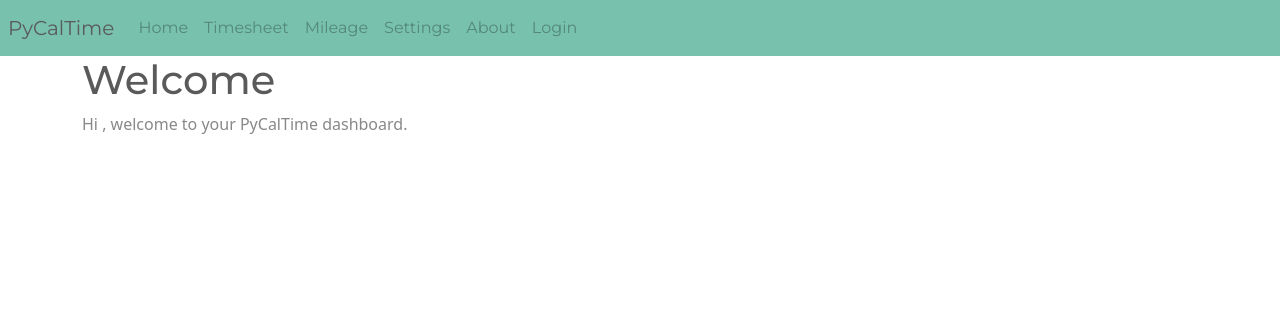
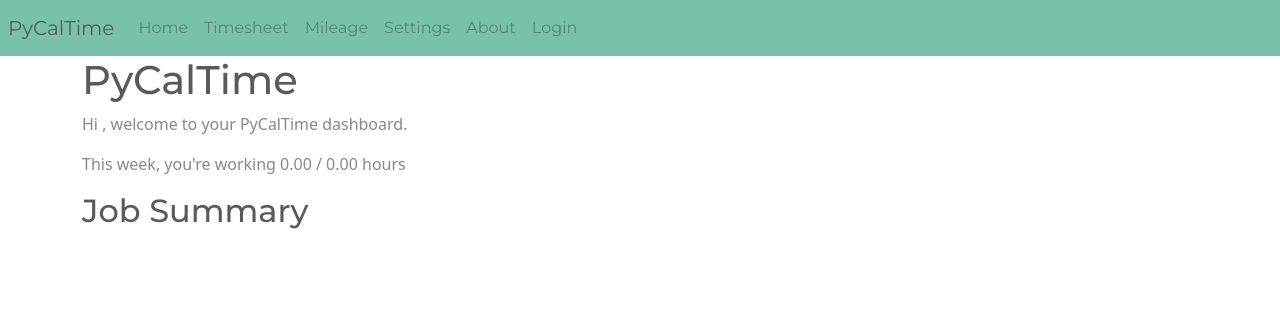
Before and after one commit to pjd199/timesheet, a Flask app: template src/pycaltime/dashboard/templates/home.html in a window 1280 px wide. Shown: the top 316 px of the page. Run offline with Flask 3, Linux system fonts and the light colour scheme; the template is opened without the code that fills it, so the values that code supplies are empty; parts of the project's set-up code (start-up, migrations or seed data) failed here and were passed over; some libraries are stand-ins or nearby versions.

Commit message:
added hours summary

```diff
--- a/src/pycaltime/dashboard/templates/home.html
+++ b/src/pycaltime/dashboard/templates/home.html
@@ -6,9 +6,11 @@
 <!-- Content-->
 {% block content %}
 <div class="container">
-    <h1>Welcome</h1>
+    <h1>PyCalTime</h1>
     <p>Hi {{ given_name }}, welcome to your PyCalTime dashboard.</p>
+    <p>This week, you're working {{ "%0.2f" | format(worked | float) }} / {{ "%0.2f" | format(contracted | float) }} hours</p>
 
+    <h2>Job Summary</h2>
     <div class="row">
         {% for job in user_data.jobs %}
         <div class="col-sm-6">
@@ -17,7 +19,7 @@
                     {{ job.hashtag }}
                 </div>
                 <div class="card-body">
-                    <h5 class="card-title">{{ job.name }}</h5>
+                    <h3 class="card-title">{{ job.name }}</h3>
                     <p class="card-text">This week: {{ job.timesheets[current_week].total()/60 | float }} /
                         {{job.contracted_hours}} hours</p>
                     <p class="card-text">Flexi: {{ "%0.2f" | format(job.timesheets[current_week].flexi/60 | float) }} hours</p>
```
Also changed, not shown: src/pycaltime/dashboard/home.py (+7 -6 lines).
